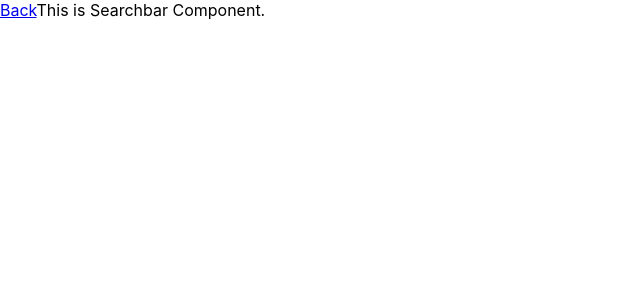
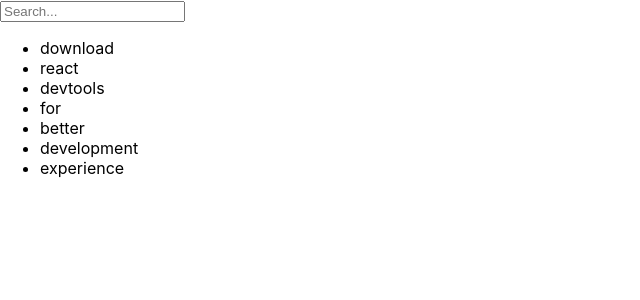
Before and after one commit to TechNightFury/React-Live-Coding, a React (Create React App) app: page /searchbar in a window 1280 px wide. Shown: the top 300 px of the page, without its empty margins (0-640 px from the left). Built offline with nearby package versions, Linux system fonts and the light colour scheme.

Commit message:
feat: completed the searchbar component

```diff
--- a/src/pages/Layout.js
+++ b/src/pages/Layout.js
@@ -19,7 +19,7 @@
                         <Link to='/data-fetch'>Fetch data from API.</Link>
                     </li>
                     <li>
-                        <Link to='/searchbar'>Create a search Bar.</Link>
+                        <Link to='/searchbar'>Create a Search Bar.</Link>
                     </li>
                 </ul>
             </nav>
--- a/src/pages/Searchbar.js
+++ b/src/pages/Searchbar.js
@@ -1,13 +1,34 @@
-import React from "react";
-import { Link } from "react-router-dom";
+import React, {useState} from 'react';
 
-const Searchbar = () => {
+const SearchBar = ({items}) => {
+    const [query, setQuery] = useState('');
+    const filteredItems = items.filter(item => item.toLowerCase().includes(query.toLowerCase()));
+
     return (
         <>
-            <Link to='/'>Back</Link>
-            This is Searchbar Component.
+            <input
+                value={query}
+                onChange={e => setQuery(e.target.value)}
+                placeholder='Search...'
+            />
+
+            <ul>
+                {
+                    filteredItems.length ? filteredItems.map((item, index) => (
+                        <li keys={index}>
+                            {item}
+                        </li>
+                    )) : <p>No search results</p>
+                }
+            </ul>
         </>
     )
 };
 
-export default Searchbar;
+const App = () => {
+    const items = ['download', 'react', 'devtools', 'for', 'better', 'development', 'experience'];
+
+    return <SearchBar items = {items} />
+};
+
+export default App;
```
